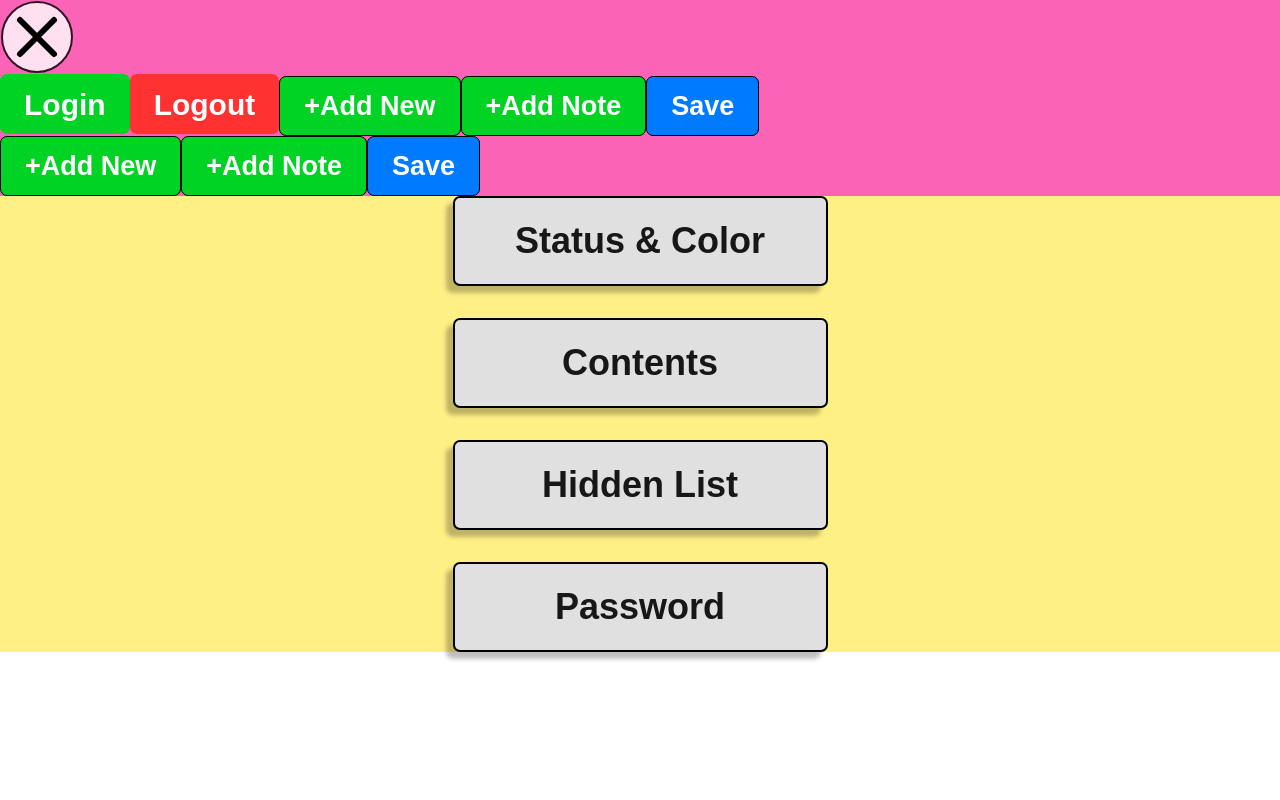
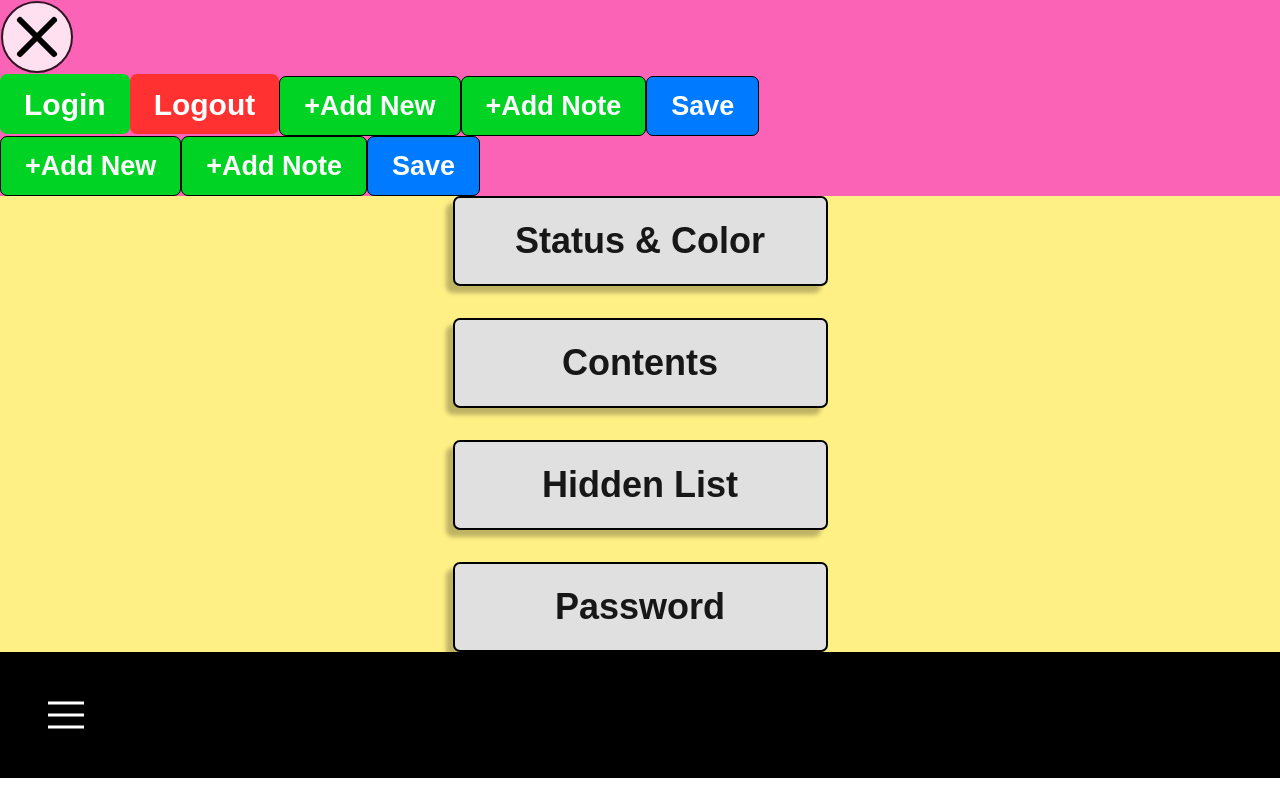
Before and after one commit to Sho8000/Sales-PM, a Next.js app: page / in a window 1280 px wide. Built offline with nearby package versions, Linux system fonts and the light colour scheme.

Commit message:
created hbg btn

```diff
--- /dev/null
+++ b/src/app/(components)/Btn/HbgBtn.tsx
@@ -0,0 +1,32 @@
+"use client"
+
+import Styles from "./BTN.module.css"
+
+interface HbgBtnProps {
+  clickFunction: ()=>void;
+}
+
+export default function HbgBtn({clickFunction}:HbgBtnProps) {
+
+  return (
+    <>
+      {/* Middle */}
+      <button className={`${Styles.hideMiddle} cursor-pointer`} onClick={clickFunction}>
+        <svg width="36" height="30">
+          <line x1="0" y1="3" x2="36" y2="3" style={{stroke:"white",strokeWidth:3,strokeLinecap: "round"}}/>
+          <line x1="0" y1="15" x2="36" y2="15" style={{stroke:"white",strokeWidth:3,strokeLinecap: "round"}}/>
+          <line x1="0" y1="27" x2="36" y2="27" style={{stroke:"white",strokeWidth:3,strokeLinecap: "round"}}/>
+        </svg>
+      </button>
+
+      {/* Small */}
+      <button className={`${Styles.hideSmall} cursor-pointer`} onClick={clickFunction}>
+        <svg width="24" height="20">
+          <line x1="0" y1="1" x2="24" y2="1" style={{stroke:"white",strokeWidth:2,strokeLinecap: "round"}}/>
+          <line x1="0" y1="10" x2="24" y2="10" style={{stroke:"white",strokeWidth:2,strokeLinecap: "round"}}/>
+          <line x1="0" y1="19" x2="24" y2="19" style={{stroke:"white",strokeWidth:2,strokeLinecap: "round"}}/>
+        </svg>
+      </button>
+    </>
+  );
+}
--- a/src/app/page.tsx
+++ b/src/app/page.tsx
@@ -1,6 +1,7 @@
 "use client"
 
 import CloseBtn from "./(components)/Btn/CloseBtn";
+import HbgBtn from "./(components)/Btn/HbgBtn";
 import LoginLogoutBtn from "./(components)/Btn/LoginLogoutBtn";
 import NormalBtn from "./(components)/Btn/NormalBtn";
 import SettingBtn from "./(components)/Btn/SettingBtn";
@@ -32,6 +33,10 @@ export default function Home() {
     console.log("Pass")
   }
 
+  const hbgTest = () => {
+    console.log("Hbg")
+  }
+
   return (
     <>
       <section className="bg-pink-400">
@@ -53,6 +58,9 @@ export default function Home() {
         <SettingBtn text="Hidden List" clickFunction={settingHiddenBtnTest}/>
         <SettingBtn text="Password" clickFunction={settingPassBtnTest}/>
       </section>
+      <section className="bg-black p-[3rem]">
+        <HbgBtn clickFunction={hbgTest}/>
+      </section>
     </>
   );
 }
```
